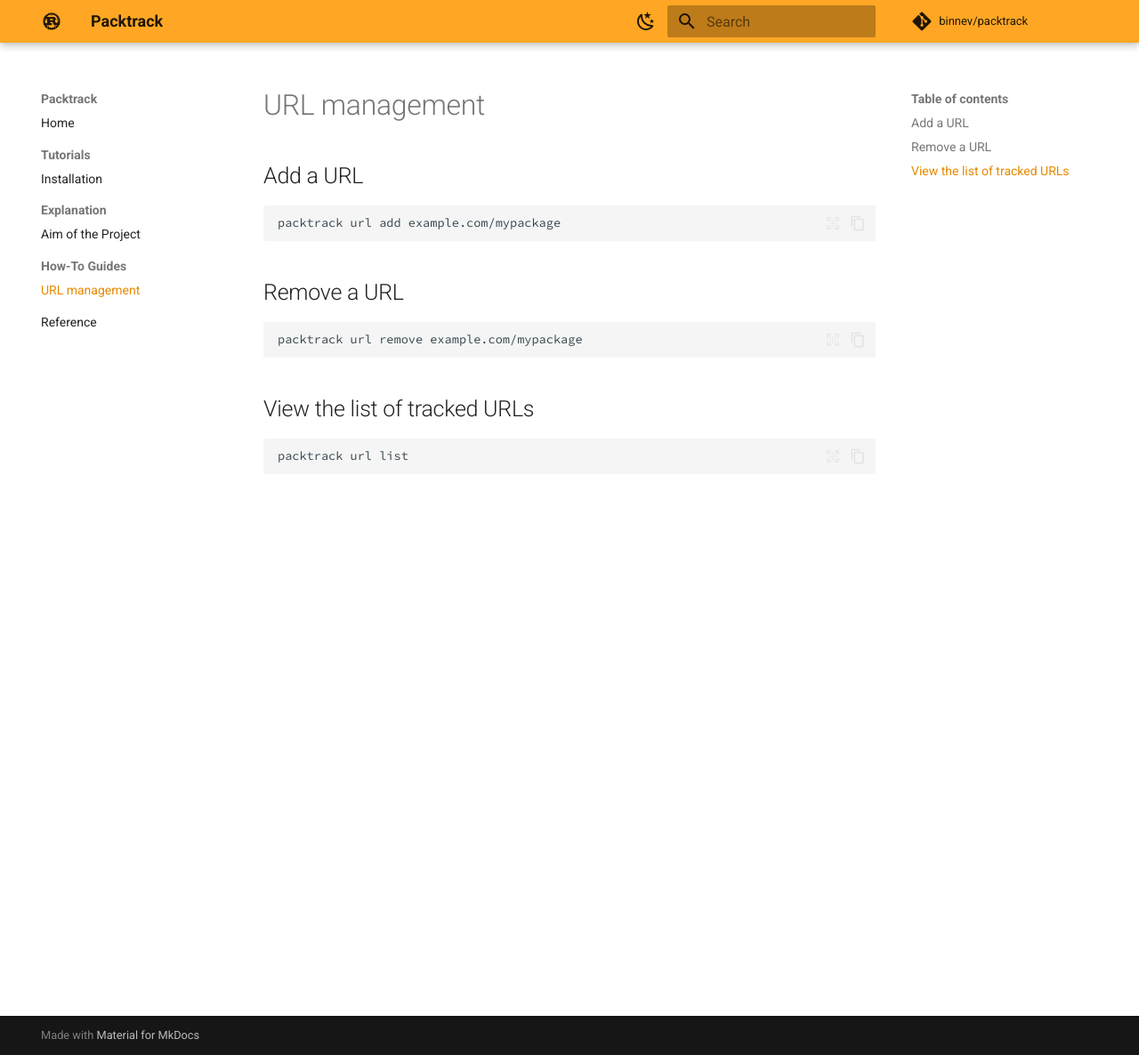
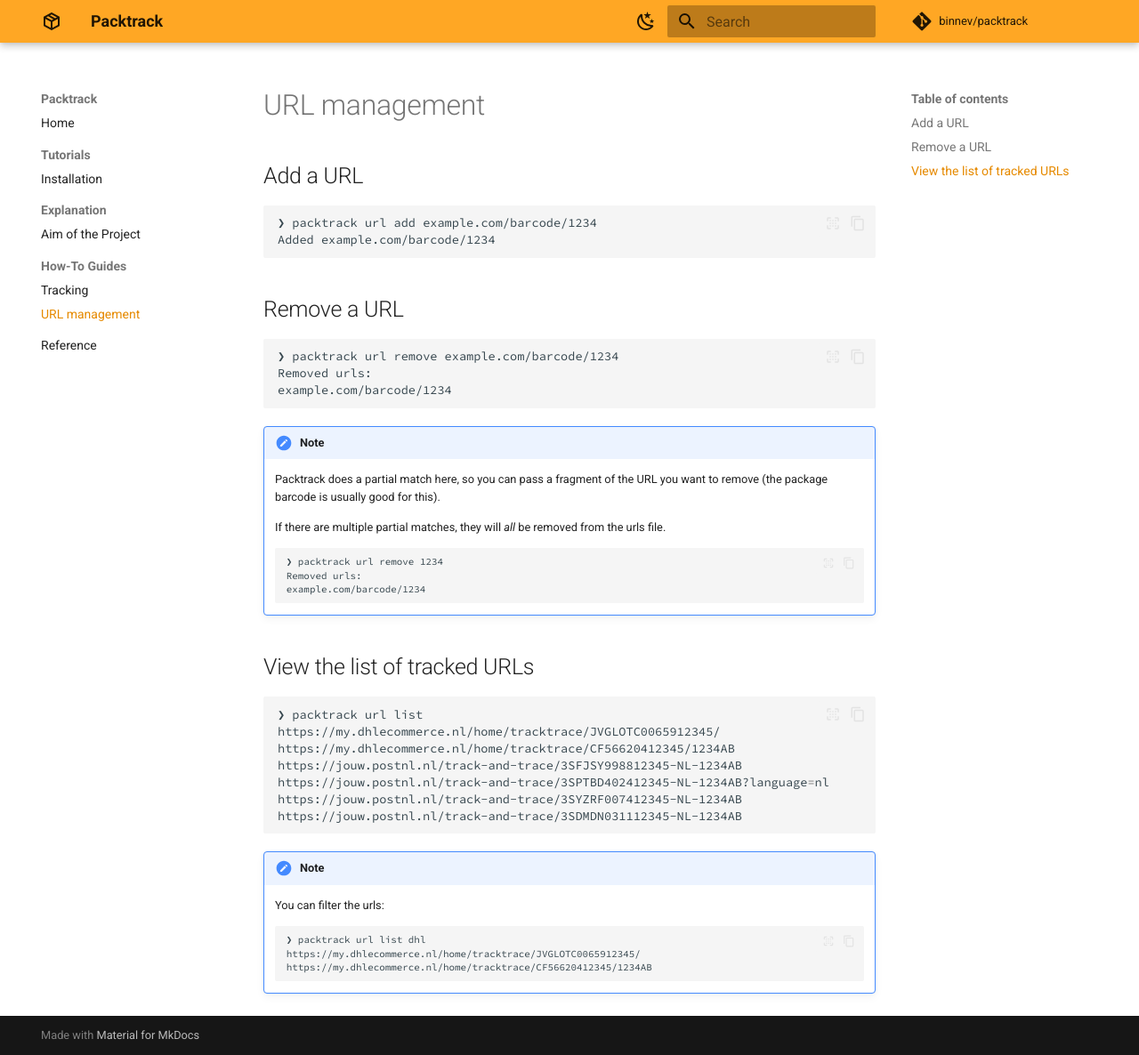
Before and after one commit to binnev/packtrack, an MkDocs documentation site: the page built from docs/how-to/urls.md, in a window 1280 px wide and 1186 px high. Shown: the whole window at 89% size. Built offline with MkDocs 1.6.1 and Material for MkDocs 9.7.7, drawn with Linux system fonts in a browser that asks for light colours; comment, search, counter and statistics services are not loaded; the version menu is left out.

Commit message:
docs: guides for tracking and url management

````diff
--- a/docs/how-to/urls.md
+++ b/docs/how-to/urls.md
@@ -1,16 +1,45 @@
 # URL management
 
+
 ## Add a URL
-```sh
-packtrack url add example.com/mypackage
+```
+❯ packtrack url add example.com/barcode/1234
+Added example.com/barcode/1234
 ```
 
 ## Remove a URL
-```sh
-packtrack url remove example.com/mypackage
 ```
+❯ packtrack url remove example.com/barcode/1234
+Removed urls:
+example.com/barcode/1234
+```
+
+!!! note
+    Packtrack does a partial match here, so you can pass a fragment of the URL you want to remove (the package barcode is usually good for this).
+
+    If there are multiple partial matches, they will _all_ be removed from the urls file.
+
+    ```
+    ❯ packtrack url remove 1234
+    Removed urls:
+    example.com/barcode/1234
+    ```
 
 ## View the list of tracked URLs
 ```sh
-packtrack url list
+❯ packtrack url list
+https://my.dhlecommerce.nl/home/tracktrace/JVGLOTC0065912345/
+https://my.dhlecommerce.nl/home/tracktrace/CF56620412345/1234AB
+https://jouw.postnl.nl/track-and-trace/3SFJSY998812345-NL-1234AB
+https://jouw.postnl.nl/track-and-trace/3SPTBD402412345-NL-1234AB?language=nl
+https://jouw.postnl.nl/track-and-trace/3SYZRF007412345-NL-1234AB
+https://jouw.postnl.nl/track-and-trace/3SDMDN031112345-NL-1234AB
 ```
+
+!!! note
+    You can filter the urls:
+    ```
+    ❯ packtrack url list dhl
+    https://my.dhlecommerce.nl/home/tracktrace/JVGLOTC0065912345/
+    https://my.dhlecommerce.nl/home/tracktrace/CF56620412345/1234AB
+    ```
--- a/mkdocs.yml
+++ b/mkdocs.yml
@@ -5,10 +5,11 @@
 nav:
   - Home: README.md
   - Tutorials:
-      - tutorials/getting-started.md
+      - tutorials/installation.md
   - Explanation:
       - Aim of the Project: explanation/aim.md
   - How-To Guides:
+      - how-to/tracking.md
       - how-to/urls.md
   - Reference: ref/index.md
 
@@ -41,7 +42,8 @@
     - content.code.select # allows user to link to line ranges
     - content.code.annotate # allows placing annotations inside code blocks
   icon:
-    logo: material/language-rust
+    # find icons here: https://pictogrammers.com/library/mdi/
+    logo: material/package-variant-closed
 
 plugins:
   - search
````
Also changed, not shown: README.md (+106 -1 lines), docs/how-to/tracking.md (added, +148 -0 lines), docs/ref/add.md (deleted, +0 -7 lines), docs/ref/multiply.md (deleted, +0 -8 lines), docs/ref/subtract.md (deleted, +0 -8 lines), docs/tutorials/installation.md (renamed from docs/tutorials/getting-started.md).
